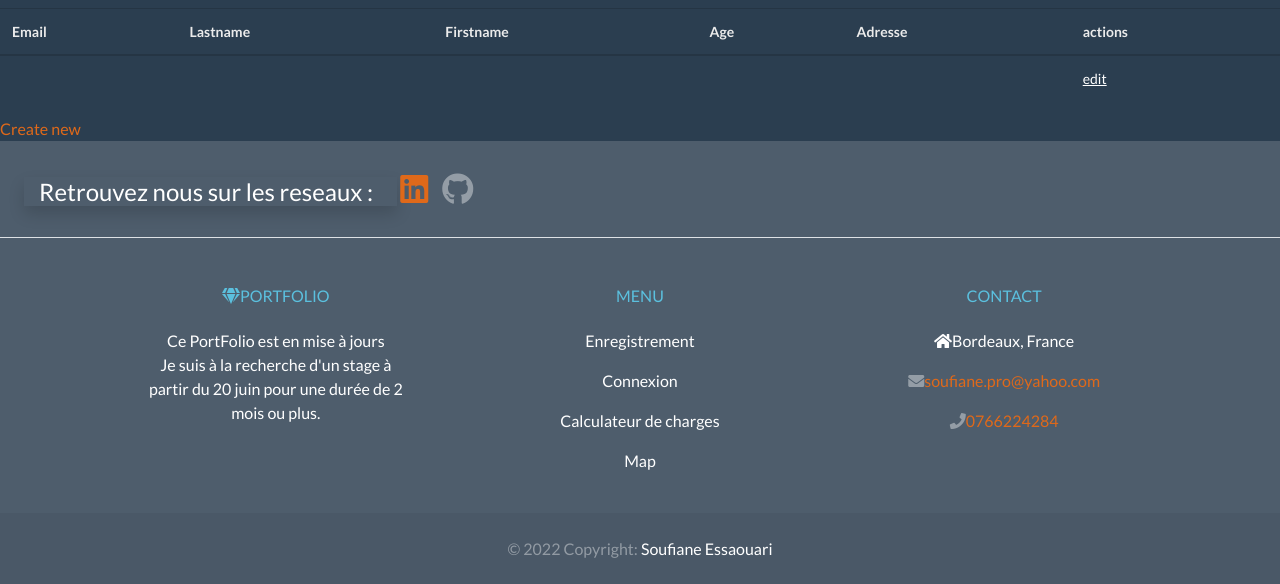
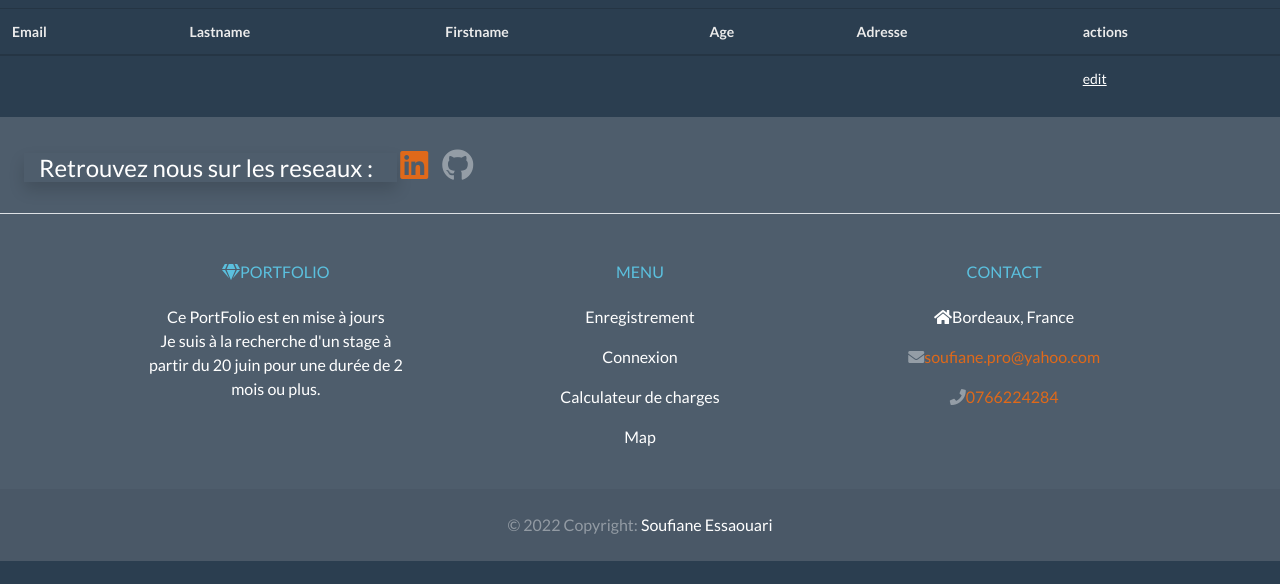
Before and after one commit to essasoufiane/Transporteur, a Symfony app: template templates/user/profil.user.html.twig in a window 1280 px wide. Shown: the part 48-632 px from the top of the page. Run offline with Twig, Linux system fonts and the light colour scheme; the template is opened without the code that fills it, so the values that code supplies are empty; some libraries are stand-ins or nearby versions.

Commit message:
MAJ vue mon profile USER

```diff
--- a/templates/user/profil.user.html.twig
+++ b/templates/user/profil.user.html.twig
@@ -37,5 +37,4 @@
         </tbody>
     </table>
 
-    <a href="{{ path('app_register') }}">Create new</a>
 {% endblock %}
```
